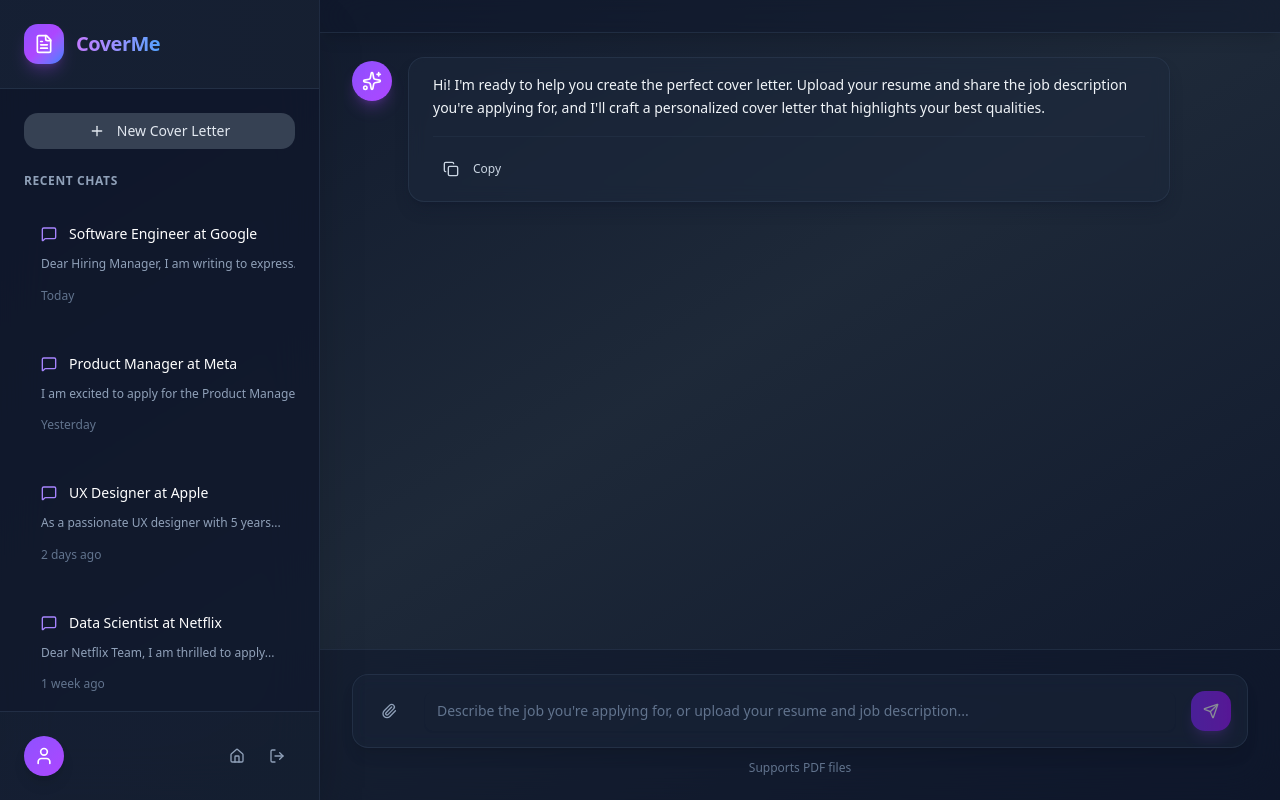
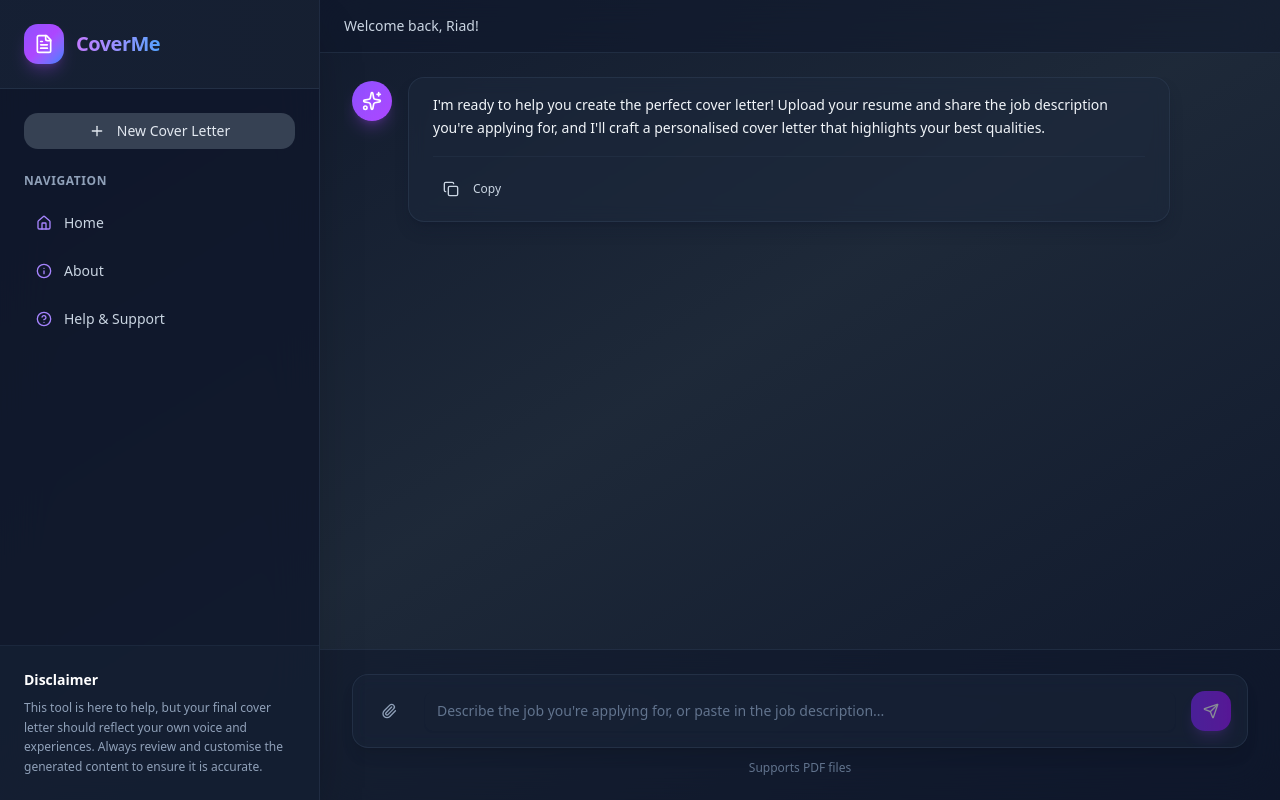
Before and after one commit to riad-mammadov/AI-Cover-Letter-Generator, a Next.js app in the folder frontend/: page /protected in a window 1280 px wide. Built offline with nearby package versions, Linux system fonts and the light colour scheme.

Commit message:
revamp sidebar section

```diff
--- a/frontend/app/page.jsx
+++ b/frontend/app/page.jsx
@@ -3,6 +3,8 @@
 import { useRef, useCallback, useState } from "react";
 import { Paperclip, Send, User, Sparkles, FileText, Zap } from "lucide-react";
 import Header from "@/components/Header";
+import Link from "next/link";
+import { Button } from "@/components/ui/button";
 
 export default function CoverLetterGenerator() {
   const [fileName, setFileName] = useState("");
@@ -38,7 +40,7 @@ export default function CoverLetterGenerator() {
         <div className="text-center mb-12">
           <div className="inline-flex items-center gap-2 bg-purple-500/10 border border-purple-500/20 rounded-full px-4 py-2 mb-6">
             <Sparkles className="w-4 h-4 text-purple-400" />
-            <span className="text-sm text-purple-300">Powered by GPT-4</span>
+            <span className="text-sm text-purple-300">Powered by OpenAI</span>
           </div>
 
           <h1 className="text-6xl sm:text-7xl font-extrabold tracking-tight mb-6">
@@ -53,9 +55,20 @@ export default function CoverLetterGenerator() {
 
           <p className="text-xl sm:text-2xl text-gray-400 max-w-2xl mx-auto leading-relaxed">
             Transform your resume and any job description into a compelling,
-            personalized cover letter in seconds.
+            personalised cover letter in seconds.
           </p>
         </div>
+
+        {/* <div className="flex flex-col justify-center items-center w-full max-w-3xl mb-12">
+          <Link href="/protected">
+            <Button
+              variant="secondary"
+              className="bg-white/5 h-12 w-12hover:cursor-pointer border-white/10 hover:bg-white/10 text-white backdrop-blur-sm transition-all duration-200"
+            >
+              Generate Cover Letter
+            </Button>
+          </Link>
+        </div> */}
 
         {/* Feature Cards */}
         <div className="grid grid-cols-1 sm:grid-cols-3 gap-6 w-full max-w-3xl mb-12">
@@ -65,7 +78,7 @@ export default function CoverLetterGenerator() {
             </div>
             <h3 className="font-semibold text-white mb-2">Lightning Fast</h3>
             <p className="text-sm text-gray-400">
-              Generate professional cover letters in under 30 seconds.
+              Generate cover letters instantly, saving you time and effort.
             </p>
           </div>
 
@@ -75,8 +88,8 @@ export default function CoverLetterGenerator() {
             </div>
             <h3 className="font-semibold text-white mb-2">AI-Powered</h3>
             <p className="text-sm text-gray-400">
-              Let our powerful AI match your skills effortlessly, guided by an
-              optimised prompt so you can focus on what truly matters.
+              Let us match your skills effortlessly, guided by an optimised
+              prompt so you can focus on what truly matters.
             </p>
           </div>
 
@@ -84,7 +97,7 @@ export default function CoverLetterGenerator() {
             <div className="w-12 h-12 bg-gradient-to-br from-cyan-500 to-teal-600 rounded-xl flex items-center justify-center mx-auto mb-4">
               <FileText className="w-6 h-6 text-white" />
             </div>
-            <h3 className="font-semibold text-white mb-2">Personalized</h3>
+            <h3 className="font-semibold text-white mb-2">Personalised</h3>
             <p className="text-sm text-gray-400">
               Each letter is uniquely crafted for the specific role, ensuring
               the best possible cover letters.
--- a/frontend/app/protected/page.jsx
+++ b/frontend/app/protected/page.jsx
@@ -9,18 +9,16 @@ import {
   Send,
   Paperclip,
   Plus,
-  MessageSquare,
   FileText,
   User,
   Settings,
   Menu,
   X,
   Sparkles,
-  Download,
   Copy,
-  LogOut,
-  MoreHorizontal,
   Home,
+  Info,
+  HelpCircle,
 } from "lucide-react";
 import Link from "next/link";
 
@@ -35,7 +33,7 @@ export default function ChatInterface() {
     {
       id: 1,
       type: "assistant",
-      content: `Hi! I'm ready to help you create the perfect cover letter. Upload your resume and share the job description you're applying for, and I'll craft a personalized cover letter that highlights your best qualities.`,
+      content: `I'm ready to help you create the perfect cover letter! Upload your resume and share the job description you're applying for, and I'll craft a personalised cover letter that highlights your best qualities.`,
     },
   ]);
 
@@ -138,7 +136,7 @@ export default function ChatInterface() {
       >
         <div className="flex flex-col h-full">
           {/* Sidebar Header */}
-          <div className="flex items-center justify-between p-6 border-b border-slate-700/50 bg-gradient-to-r from-slate-800/50 to-gray-800/50">
+          <div className="flex items-center p-6 border-b border-slate-700/50 bg-gradient-to-r from-slate-800/50 to-gray-800/50">
             <div className="flex items-center gap-3">
               <div className="w-10 h-10 bg-gradient-to-br from-violet-500 via-purple-500 to-blue-500 rounded-xl flex items-center justify-center shadow-lg shadow-purple-500/25">
                 <FileText className="w-5 h-5 text-white" />
@@ -169,91 +167,85 @@ export default function ChatInterface() {
             </Button>
           </div>
 
-          {/* Chat history */}
-          <ScrollArea className="flex-1 px-6">
+          {/* Main content (Navigation) */}
+          <div className="flex-1 px-6 overflow-y-auto">
             <div className="space-y-3">
               <h3 className="text-xs font-semibold text-slate-400 uppercase tracking-wider mb-4">
-                Recent Chats
+                Navigation
               </h3>
-              {chatHistory.map((chat) => (
-                <div
-                  key={chat.id}
+
+              <Button
                 variant="ghost"
-                  onClick={() => handleChatSelect(chat.id)}
-                  className="w-full justify-start h-auto p-4 text-left hover:bg-slate-800/50 group rounded-xl transition-all duration-200 border border-transparent hover:border-slate-700/50 hover:shadow-lg"
+                className="w-full justify-start gap-3 text-slate-300 hover:text-white hover:bg-slate-800/50 rounded-xl p-4 transition-all duration-200"
+                onClick={() => (window.location.href = "/")}
               >
+                <Home className="w-5 h-5 text-violet-400" />
+                <span className="text-sm font-medium">Home</span>
+              </Button>
+
+              <Button
+                variant="ghost"
+                className="w-full justify-start gap-3 text-slate-300 hover:text-white hover:bg-slate-800/50 rounded-xl p-4 transition-all duration-200"
+                onClick={() => console.log("About clicked")}
+              >
+                <Info className="w-5 h-5 text-violet-400" />
+                <span className="text-sm font-medium">About</span>
+              </Button>
+
+              <Button
+                variant="ghost"
+                className="w-full justify-start gap-3 text-slate-300 hover:text-white hover:bg-slate-800/50 rounded-xl p-4 transition-all duration-200"
+                onClick={() => console.log("Help clicked")}
+              >
+                <HelpCircle className="w-5 h-5 text-violet-400" />
+                <span className="text-sm font-medium">Help & Support</span>
+              </Button>
+            </div>
+          </div>
+
+          {/* Project Info at Bottom */}
+          <div className="p-6 bg-slate-800/30 border-t border-slate-700/30">
+            <h4 className="text-sm font-semibold text-white mb-2">
+              Disclaimer
+            </h4>
+            <p className="text-xs text-slate-400 leading-relaxed">
+              This tool is here to help, but your final cover letter should
+              reflect your own voice and experiences. Always review and
+              customise the generated content to ensure it is accurate.
+            </p>
+          </div>
+
+          {/*
+          <div className="p-6 border-t border-slate-700/50 bg-gradient-to-r from-slate-800/30 to-gray-800/30">
+            <div className="flex items-center justify-between">
+              <div className="flex items-center gap-3">
+                <div className="w-10 h-10 rounded-full overflow-hidden bg-gradient-to-br from-violet-500 to-purple-500 flex items-center justify-center shadow-lg">
+                  <User className="w-5 h-5 text-white" />
+                </div>
                 <div className="flex-1 min-w-0">
-                    <div className="flex items-center justify-between mb-2">
-                      <div className="flex items-center gap-3 min-w-0">
-                        <MessageSquare className="w-4 h-4 text-violet-400 flex-shrink-0" />
-                        <span className="text-sm font-medium text-white truncate">
-                          {chat.title}
-                        </span>
+                  <p className="text-sm font-semibold text-white truncate">
+                    Guest User
+                  </p>
+                  <p className="text-xs text-slate-400 truncate">
+                    Local Session
+                  </p>
+                </div>
               </div>
               <Button
                 variant="ghost"
                 size="icon"
-                        className="w-6 h-6 opacity-0 group-hover:opacity-100 transition-opacity text-slate-400 hover:text-white hover:bg-slate-700/50"
-                        onClick={(e) => {
-                          e.stopPropagation();
-                          console.log("Chat options for:", chat.id);
-                        }}
-                      >
-                        <MoreHorizontal className="w-3 h-3" />
-                      </Button>
-                    </div>
-                    <p className="text-xs text-slate-400 truncate mb-2 leading-relaxed">
-                      {chat.preview}
-                    </p>
-                    <span className="text-xs text-slate-500 font-medium">
-                      {chat.date}
-                    </span>
-                  </div>
-                </div>
-              ))}
-            </div>
-          </ScrollArea>
-
-          {/* User profile on sidebar */}
-          <div className="p-6 border-t border-slate-700/50 bg-gradient-to-r from-slate-800/30 to-gray-800/30">
-            <div className="flex items-center gap-4">
-              <div className="w-10 h-10 rounded-full overflow-hidden bg-gradient-to-br from-violet-500 to-purple-500 flex items-center justify-center shadow-lg">
-                <User className="w-5 h-5 text-white" />
-              </div>
-              <div className="flex-1 min-w-0">
-                {/* <p className="text-sm font-semibold text-white truncate">
-                  {session?.user?.name || "User"}
-                </p>
-                <p className="text-xs text-slate-400 truncate">
-                  {session?.user?.email}
-                </p> */}
-              </div>
-              <div className="flex gap-1">
-                <Link href="/">
-                  <Button
-                    variant="ghost"
-                    size="icon"
                 className="w-9 h-9 text-slate-400 hover:text-white hover:bg-slate-700/50 rounded-lg"
+                onClick={() => (window.location.href = "/")}
               >
                 <Home className="w-4 h-4" />
               </Button>
-                </Link>
-                <Button
-                  variant="ghost"
-                  size="icon"
-                  className="w-9 h-9 text-slate-400 hover:text-white hover:bg-slate-700/50 rounded-lg"
-                  onClick={() => signOut({ callbackUrl: "/" })}
-                >
-                  <LogOut className="w-4 h-4" />
-                </Button>
             </div>
-            </div>
-          </div>
+          </div> */}
         </div>
       </div>
 
       <div className="flex-1 flex flex-col">
-        <header className="backdrop-blur-xl bg-slate-900/50 border-b border-slate-700/50 px-6 py-4 shadow-lg">
+        <header className="backdrop-blur-xl bg-slate-900/50 border-b border-slate-700/50 px-6 py-4 ">
           <div className="flex items-center justify-between lg:justify-start">
             <div className="flex items-center gap-4">
               <Button
@@ -266,7 +258,7 @@ export default function ChatInterface() {
               </Button>
             </div>
             <div className="text-sm text-slate-300 font-medium">
-              {/* Welcome back, {session?.user?.name?.split(" ")[0]}! */}
+              Welcome back, Riad!
             </div>
           </div>
         </header>
@@ -317,15 +309,7 @@ export default function ChatInterface() {
                 </div>
                 {message.type === "user" && (
                   <div className="w-10 h-10 rounded-full overflow-hidden bg-gradient-to-br from-violet-500 to-purple-500 flex items-center justify-center flex-shrink-0 mt-1 shadow-lg">
-                    {/* {session?.user?.image ? (
-                      <img
-                        src={session.user.image || "/placeholder.svg"}
-                        alt={session.user.name}
-                        className="w-full h-full object-cover"
-                      />
-                    ) : (
                     <User className="w-5 h-5 text-white" />
-                    )} */}
                   </div>
                 )}
               </div>
@@ -401,7 +385,7 @@ export default function ChatInterface() {
                 ref={textareaRef}
                 value={inputValue}
                 onChange={(e) => setInputValue(e.target.value)}
-                placeholder="Describe the job you're applying for, or upload your resume and job description..."
+                placeholder="Describe the job you're applying for, or paste in the job description..."
                 className="flex-1 min-h-[24px] max-h-32 resize-none border-none bg-transparent focus:ring-0 focus-visible:ring-0 text-sm placeholder:text-slate-500 text-slate-100 leading-relaxed"
                 rows={1}
               />
```
Lines whose indentation alone changed are shown as unchanged.
